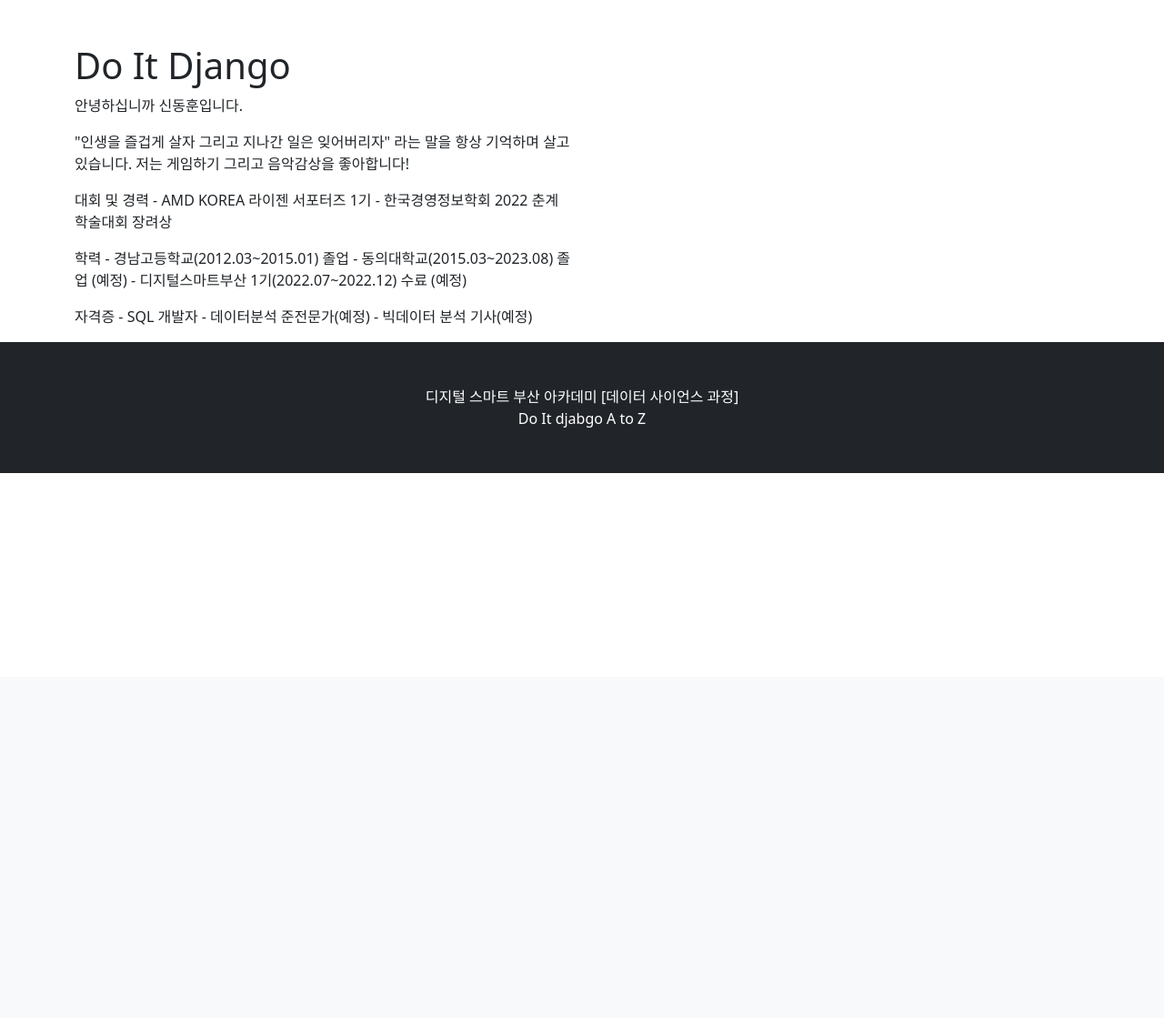
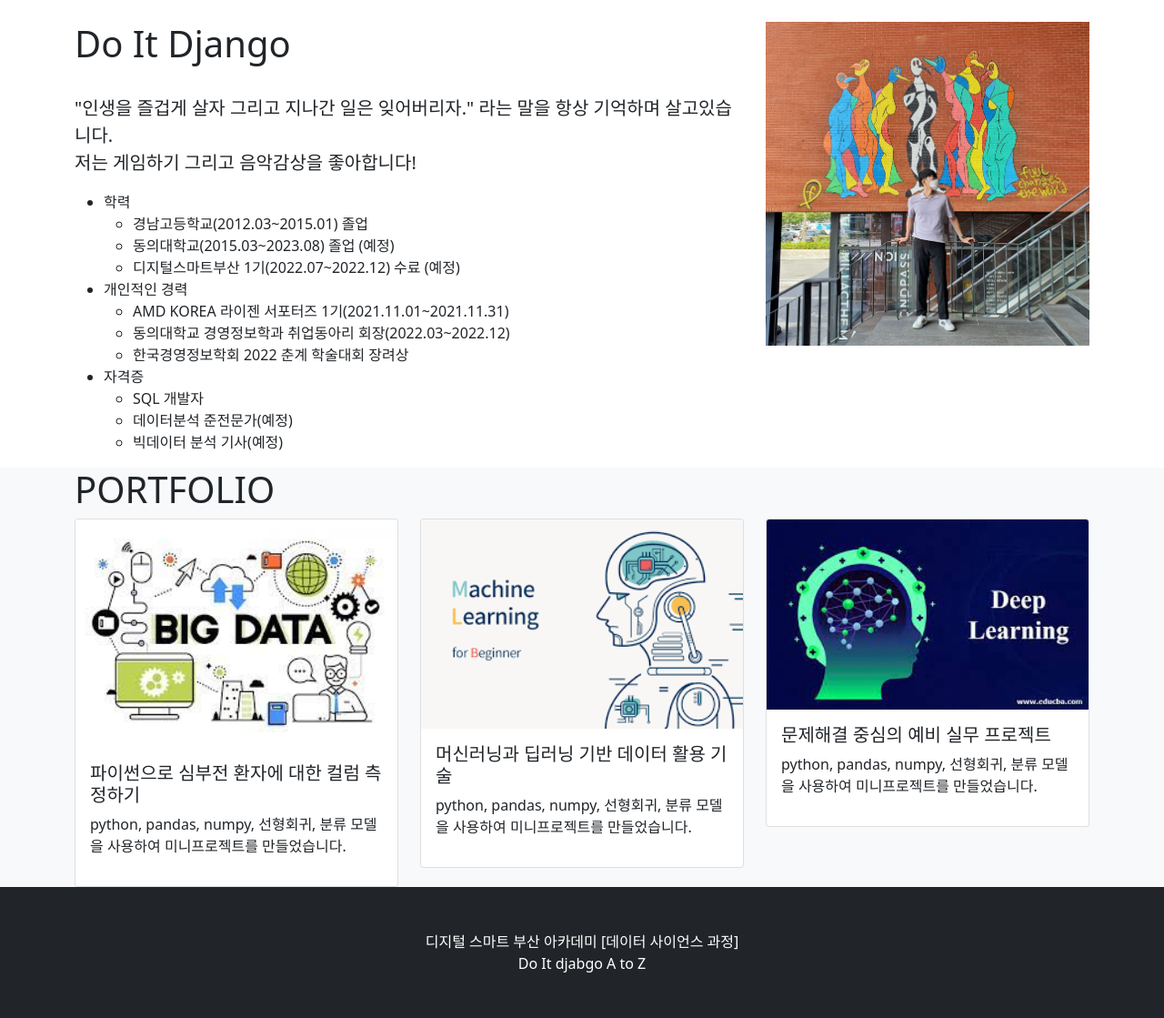
Before and after one commit to Sdonghoon/do_it_djanjo_a_to_z, a Django app: page /about_me/ in a window 1280 px wide. Shown: the part 56-1175 px from the top of the page at 91% size. Before the commit the page ends 576 px from the top, so only its background shows below. Run offline with Django 3.2, Linux system fonts and the light colour scheme; some libraries are stand-ins or nearby versions.

Commit message:
자기소개 페이지 내용 채우기

```diff
--- /dev/null
+++ b/single_pages/static/single_pages/css/about_me.css
@@ -0,0 +1,3 @@
+.margin-for-footer {
+    margin-botton: 130px;
+}
--- a/single_pages/templates/single_pages/about_me.html
+++ b/single_pages/templates/single_pages/about_me.html
@@ -6,33 +6,86 @@
     <title>About Me</title>
 
     <link href="{% static 'blog/bootstrap5/css/bootstrap.min.css' %}" rel="stylesheet" type="text/css" media="screen">
+    <link href="{% static 'single_pages/css/about_me.css' %}" rel="stylesheet" type="text/css" media="screen">
     <script src="https://kit.fontawesome.com/9c6355ff01.js" crossorigin="anonymous"></script>
 </head>
 <body>
+
 {% include 'blog/navbar.html' %}
+
 <section>
-    <div class="container">
-        <div class="row justify-content-between">
-            <div class="col-lg-6 text-dark">
-                <h1 class="mt-5">Do It Django</h1>
-                <p>안녕하십니까 신동훈입니다.</p>
-                <p>"인생을 즐겁게 살자 그리고 지나간 일은 잊어버리자"
-                    라는 말을 항상 기억하며 살고있습니다.
+    <div class="container mt-4">
+        <div class="row">
+            <div class="col-lg-8">
+                <h1>Do It Django</h1>
+                <br/>
+                <p class="lead">
+                    "인생을 즐겁게 살자 그리고 지나간 일은 잊어버리자." 라는 말을 항상 기억하며 살고있습니다.<br/>
                     저는 게임하기 그리고 음악감상을 좋아합니다!
                 </p>
-                <p>대회 및 경력
-- AMD KOREA 라이젠 서포터즈 1기
-- 한국경영정보학회 2022 춘계 학술대회 장려상</p>
-                <p>학력
-- 경남고등학교(2012.03~2015.01) 졸업
-- 동의대학교(2015.03~2023.08) 졸업 (예정)
-- 디지털스마트부산 1기(2022.07~2022.12) 수료 (예정)</p>
-                <p>
-                    자격증
-- SQL 개발자
-- 데이터분석 준전문가(예정)
-- 빅데이터 분석 기사(예정)
-                </p>
+
+                <ul>
+                    <li>학력</li>
+                    <ul>
+                        <li>경남고등학교(2012.03~2015.01) 졸업</li>
+                        <li>동의대학교(2015.03~2023.08) 졸업 (예정)</li>
+                        <li>디지털스마트부산 1기(2022.07~2022.12) 수료 (예정)</li>
+                    </ul>
+                    <li>개인적인 경력</li>
+                    <ul>
+                        <li>AMD KOREA 라이젠 서포터즈 1기(2021.11.01~2021.11.31)</li>
+                        <li>동의대학교 경영정보학과 취업동아리 회장(2022.03~2022.12)</li>
+                        <li>한국경영정보학회 2022 춘계 학술대회 장려상</li>
+                    </ul>
+                    <li>자격증</li>
+                    <ul>
+                        <li>SQL 개발자</li>
+                        <li>데이터분석 준전문가(예정)</li>
+                        <li>빅데이터 분석 기사(예정)</li>
+                    </ul>
+                </ul>
+            </div>
+            <div class="col-lg-4">
+                <img class="img-fluid" src="{% static 'single_pages/images/myphoto.jpg' %}">
+            </div>
+        </div>
+    </div>
+</section>
+
+<section class="bg-light margin-for-footer">
+    <div class="container">
+        <div class="row">
+            <div class="col-12">
+                <h1>PORTFOLIO</h1>
+            </div>
+        </div>
+        <div class="row">
+            <div class="col-lg-4">
+                <div class="card">
+                    <img class="card-img-top" src="{% static 'single_pages/images/빅데이터2.jfif' %}">
+                    <div class="card-body">
+                        <h5 class="card-title">파이썬으로 심부전 환자에 대한 컬럼 측정하기</h5>
+                        <p>python, pandas, numpy, 선형회귀, 분류 모델을 사용하여 미니프로젝트를 만들었습니다.</p>
+                    </div>
+                </div>
+            </div>
+            <div class="col-lg-4">
+                <div class="card">
+                    <img class="card-img-top" src="{% static 'single_pages/images/머신러닝.png' %}">
+                    <div class="card-body">
+                        <h5 class="card-title">머신러닝과 딥러닝 기반 데이터 활용 기술</h5>
+                        <p>python, pandas, numpy, 선형회귀, 분류 모델을 사용하여 미니프로젝트를 만들었습니다.</p>
+                    </div>
+                </div>
+            </div>
+            <div class="col-lg-4">
+                <div class="card">
+                    <img class="card-img-top" src="{% static 'single_pages/images/딥러닝.jfif' %}">
+                    <div class="card-body">
+                        <h5 class="card-title">문제해결 중심의 예비 실무 프로젝트</h5>
+                        <p>python, pandas, numpy, 선형회귀, 분류 모델을 사용하여 미니프로젝트를 만들었습니다.</p>
+                    </div>
+                </div>
             </div>
         </div>
     </div>
```
Also changed, not shown: single_pages/static/single_pages/images/DSC07371.JPG (deleted), single_pages/static/single_pages/images/myphoto.jpg (added), single_pages/static/single_pages/images/딥러닝.jfif (added), single_pages/static/single_pages/images/머신러닝.png (added), single_pages/static/single_pages/images/빅데이터.png (added), single_pages/static/single_pages/images/빅데이터2.jfif (added).
